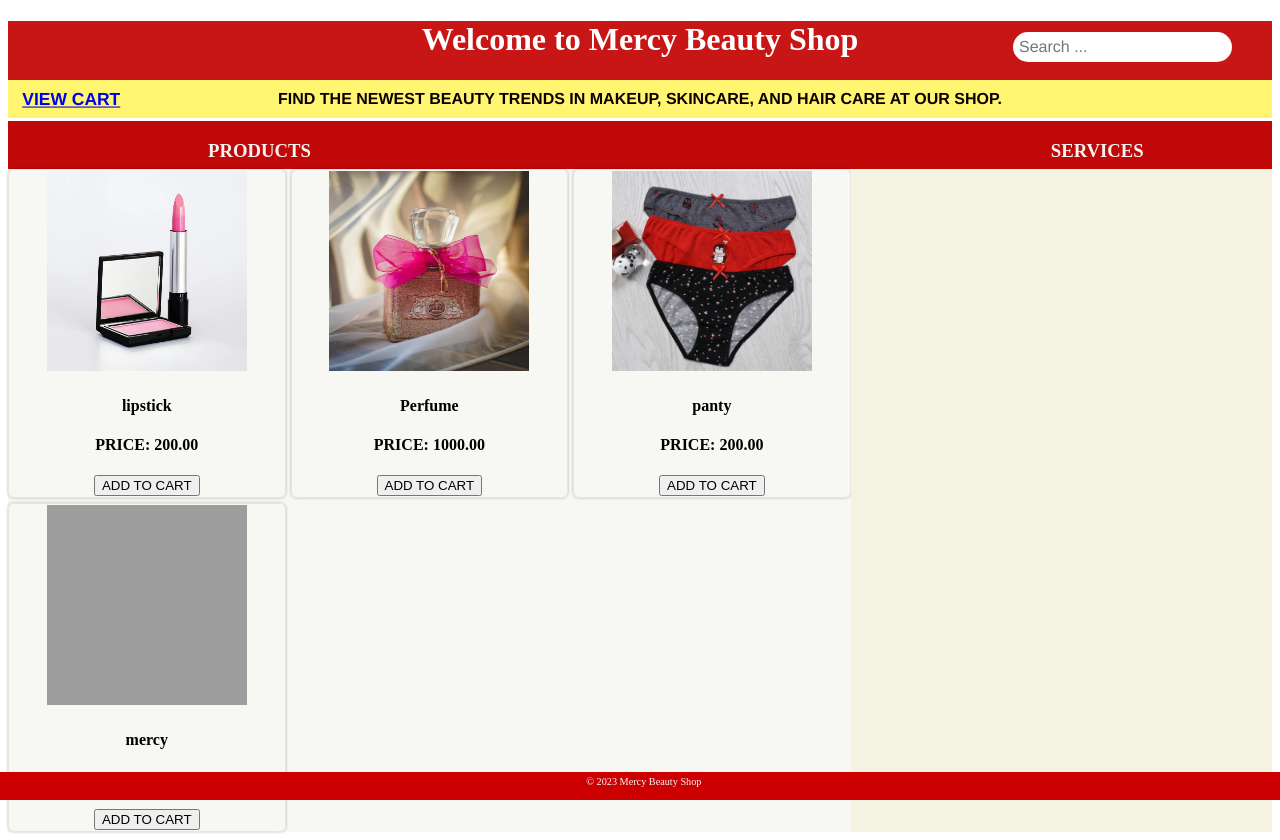
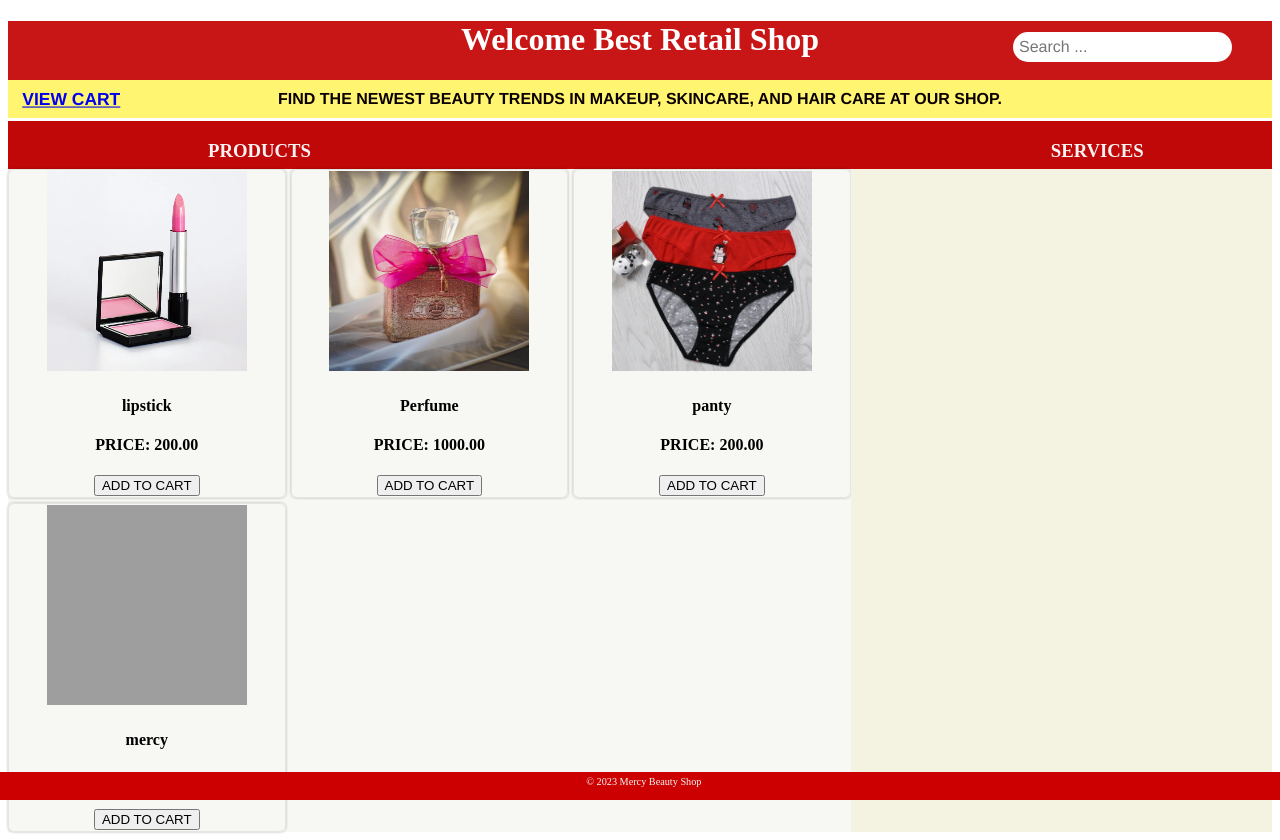
Before and after one commit to Weshkw/mercyshop, a Django app: page / in a window 1280 px wide. Run offline with Django 4.2, Linux system fonts and the light colour scheme; data comes from the database, SQL or seed files in the repository; data that the repository does not hold is empty; grey boxes are pictures that could not be loaded.

Commit message:
mercy to generalshop

```diff
--- a/generalshop/templates/generalshop/home.html
+++ b/generalshop/templates/generalshop/home.html
@@ -10,7 +10,7 @@
 
 
     <div class="welcome-heading">
-        <h1>Welcome to Mercy Beauty Shop  </h1>
+        <h1>Welcome Best Retail Shop  </h1>
 
 
     </div>
```
